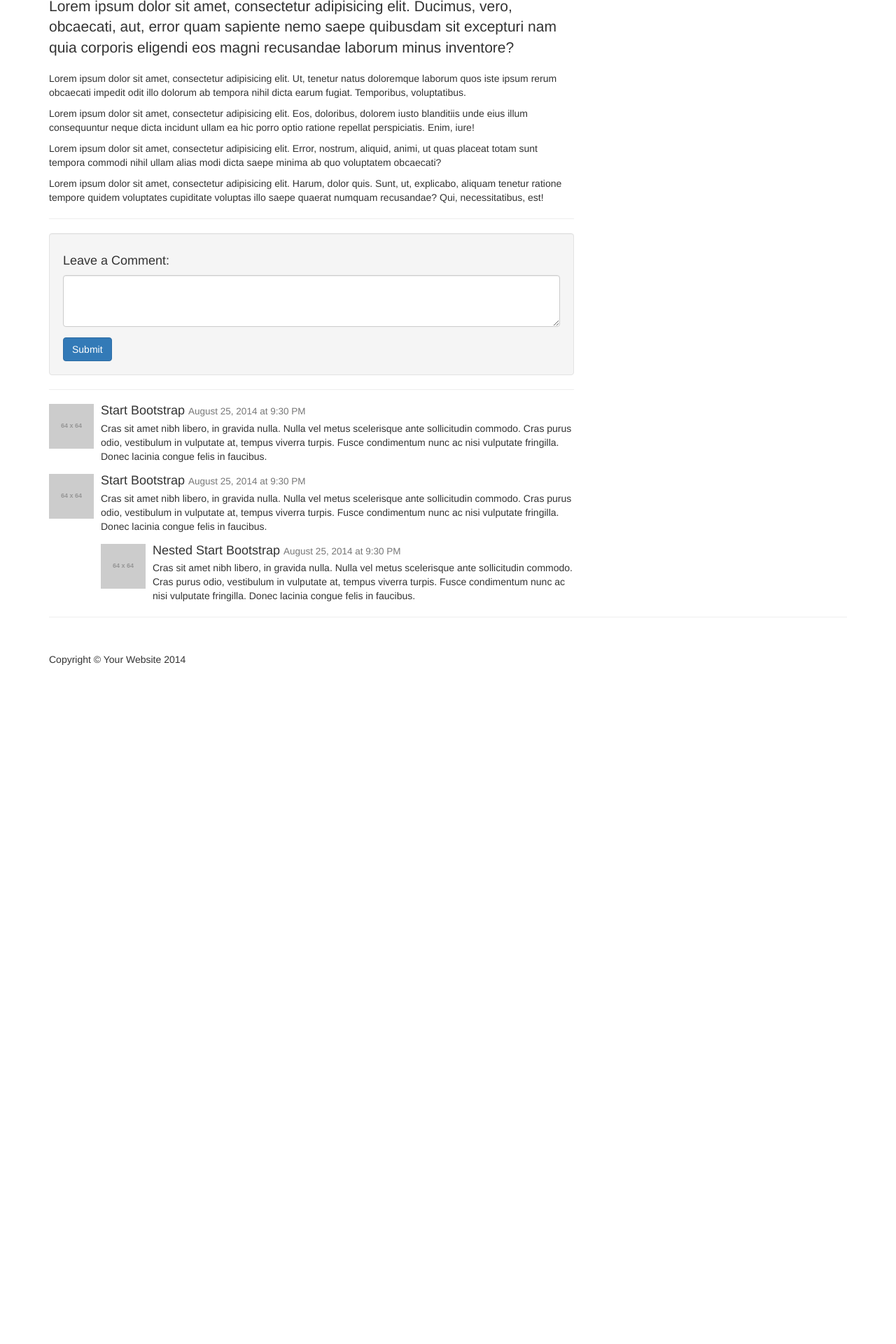
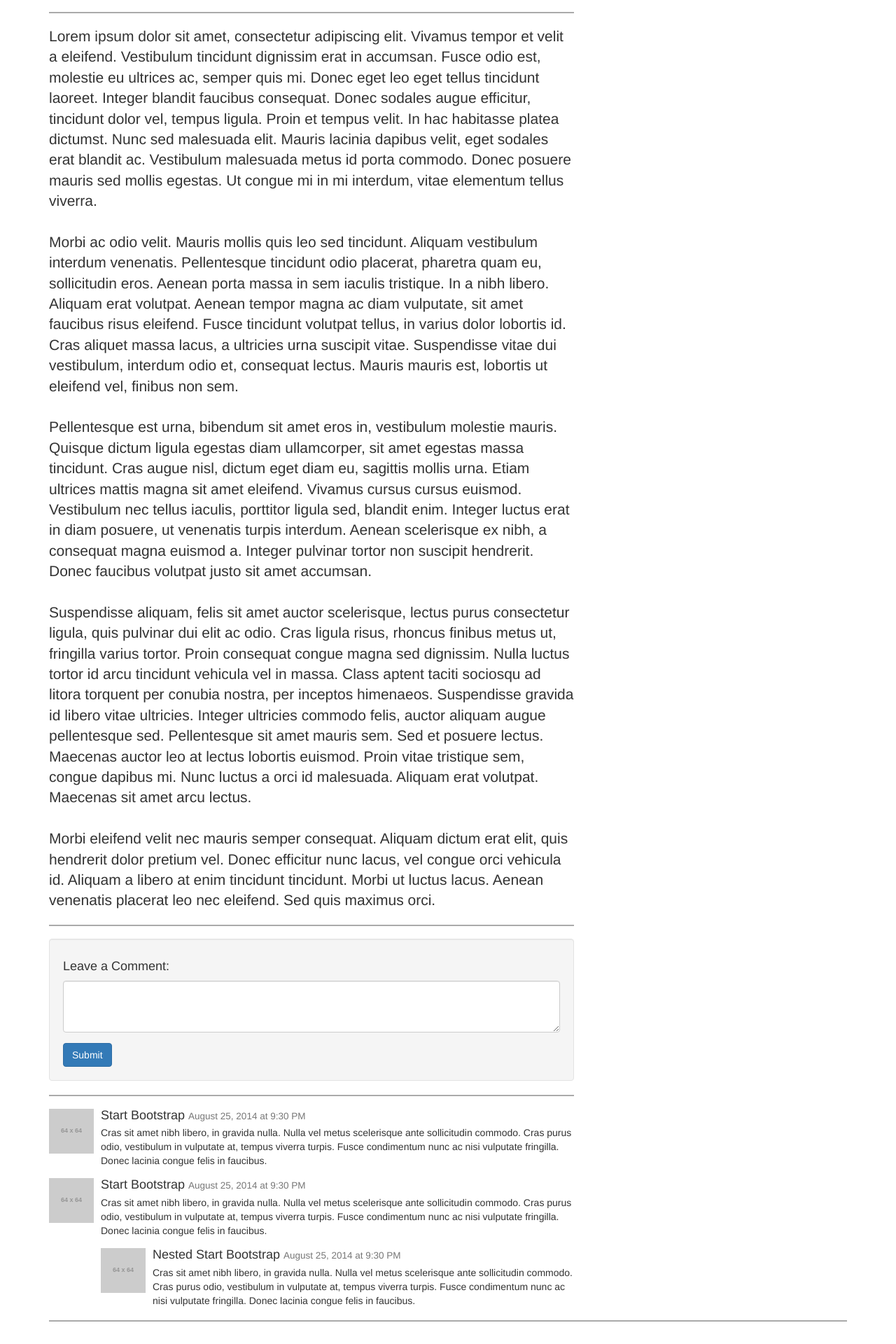
Before and after one commit to talex01/blog, a PHP site: page /post/index.php?post=7 in a window 1280 px wide. Shown: the part 568-2488 px from the top of the page at 70% size. Before the commit the page ends 1518 px from the top, so only its background shows below. Run offline with PHP 8.4, Linux system fonts and the light colour scheme; data comes from the database, SQL or seed files in the repository; grey boxes labelled with a size stand in for pictures from a placeholder-image service; some libraries are stand-ins or nearby versions.

Commit message:
Adaptive post/index.php for blog

```diff
--- a/post/css/blog-post.css
+++ b/post/css/blog-post.css
@@ -11,3 +11,15 @@ body {
 footer {
     margin: 50px 0;
 }
+
+hr {
+    -moz-border-bottom-colors: none;
+    -moz-border-image: none;
+    -moz-border-left-colors: none;
+    -moz-border-right-colors: none;
+    -moz-border-top-colors: none;
+    border-color: #aaaaaa;
+    border-style: solid none;
+    border-width: 1px 0;
+    margin: 18px 0;
+}
--- a/post/index.php
+++ b/post/index.php
@@ -27,19 +27,19 @@
 </head>
 
 <body>
-
 <!-- Navigation -->
 <nav class="navbar navbar-inverse navbar-fixed-top" role="navigation">
     <div class="container">
         <!-- Brand and toggle get grouped for better mobile display -->
         <div class="navbar-header">
-                <button type="button" class="navbar-toggle" data-toggle="collapse" data-target="#bs-example-navbar-collapse-1">
+            <button type="button" class="navbar-toggle" data-toggle="collapse"
+                    data-target="#bs-example-navbar-collapse-1">
                 <span class="sr-only">Toggle navigation</span>
                 <span class="icon-bar"></span>
                 <span class="icon-bar"></span>
                 <span class="icon-bar"></span>
             </button>
-                <a class="navbar-brand" href="#">Start Bootstrap</a>
+            <a class="navbar-brand" href="#">Some Blog</a>
         </div>
         <!-- Collect the nav links, forms, and other content for toggling -->
         <div class="collapse navbar-collapse" id="bs-example-navbar-collapse-1">
@@ -71,31 +71,27 @@
             <!-- Blog Post -->
 
             <!-- Title -->
-                <h1>Blog Post Title</h1>
+            <h1 id="title">Blog Post Title</h1>
 
             <!-- Author -->
             <p class="lead">
-                    by <a href="#">Start Bootstrap</a>
+                by <a href="#">Alexey Trushenko</a>
             </p>
 
             <hr>
 
             <!-- Date/Time -->
-                <p><span class="glyphicon glyphicon-time"></span> Posted on August 24, 2013 at 9:00 PM</p>
+            <p><span class="glyphicon glyphicon-time"></span><span id="date"></span></p>
 
             <hr>
 
             <!-- Preview Image -->
-                <img class="img-responsive" src="http://placehold.it/900x300" alt="">
+            <img id="img" class="img-responsive" src="http://placehold.it/900x300" alt="">
 
             <hr>
 
             <!-- Post Content -->
-                <p class="lead">Lorem ipsum dolor sit amet, consectetur adipisicing elit. Ducimus, vero, obcaecati, aut, error quam sapiente nemo saepe quibusdam sit excepturi nam quia corporis eligendi eos magni recusandae laborum minus inventore?</p>
-                <p>Lorem ipsum dolor sit amet, consectetur adipisicing elit. Ut, tenetur natus doloremque laborum quos iste ipsum rerum obcaecati impedit odit illo dolorum ab tempora nihil dicta earum fugiat. Temporibus, voluptatibus.</p>
-                <p>Lorem ipsum dolor sit amet, consectetur adipisicing elit. Eos, doloribus, dolorem iusto blanditiis unde eius illum consequuntur neque dicta incidunt ullam ea hic porro optio ratione repellat perspiciatis. Enim, iure!</p>
-                <p>Lorem ipsum dolor sit amet, consectetur adipisicing elit. Error, nostrum, aliquid, animi, ut quas placeat totam sunt tempora commodi nihil ullam alias modi dicta saepe minima ab quo voluptatem obcaecati?</p>
-                <p>Lorem ipsum dolor sit amet, consectetur adipisicing elit. Harum, dolor quis. Sunt, ut, explicabo, aliquam tenetur ratione tempore quidem voluptates cupiditate voluptas illo saepe quaerat numquam recusandae? Qui, necessitatibus, est!</p>
+            <p id="content" class="lead"></p>
 
             <hr>
 
@@ -125,7 +121,9 @@
                     <h4 class="media-heading">Start Bootstrap
                         <small>August 25, 2014 at 9:30 PM</small>
                     </h4>
-                        Cras sit amet nibh libero, in gravida nulla. Nulla vel metus scelerisque ante sollicitudin commodo. Cras purus odio, vestibulum in vulputate at, tempus viverra turpis. Fusce condimentum nunc ac nisi vulputate fringilla. Donec lacinia congue felis in faucibus.
+                    Cras sit amet nibh libero, in gravida nulla. Nulla vel metus scelerisque ante sollicitudin commodo.
+                    Cras purus odio, vestibulum in vulputate at, tempus viverra turpis. Fusce condimentum nunc ac nisi
+                    vulputate fringilla. Donec lacinia congue felis in faucibus.
                 </div>
             </div>
 
@@ -138,7 +136,9 @@
                     <h4 class="media-heading">Start Bootstrap
                         <small>August 25, 2014 at 9:30 PM</small>
                     </h4>
-                        Cras sit amet nibh libero, in gravida nulla. Nulla vel metus scelerisque ante sollicitudin commodo. Cras purus odio, vestibulum in vulputate at, tempus viverra turpis. Fusce condimentum nunc ac nisi vulputate fringilla. Donec lacinia congue felis in faucibus.
+                    Cras sit amet nibh libero, in gravida nulla. Nulla vel metus scelerisque ante sollicitudin commodo.
+                    Cras purus odio, vestibulum in vulputate at, tempus viverra turpis. Fusce condimentum nunc ac nisi
+                    vulputate fringilla. Donec lacinia congue felis in faucibus.
                     <!-- Nested Comment -->
                     <div class="media">
                         <a class="pull-left" href="#">
@@ -148,7 +148,9 @@
                             <h4 class="media-heading">Nested Start Bootstrap
                                 <small>August 25, 2014 at 9:30 PM</small>
                             </h4>
-                                Cras sit amet nibh libero, in gravida nulla. Nulla vel metus scelerisque ante sollicitudin commodo. Cras purus odio, vestibulum in vulputate at, tempus viverra turpis. Fusce condimentum nunc ac nisi vulputate fringilla. Donec lacinia congue felis in faucibus.
+                            Cras sit amet nibh libero, in gravida nulla. Nulla vel metus scelerisque ante sollicitudin
+                            commodo. Cras purus odio, vestibulum in vulputate at, tempus viverra turpis. Fusce
+                            condimentum nunc ac nisi vulputate fringilla. Donec lacinia congue felis in faucibus.
                         </div>
                     </div>
                     <!-- End Nested Comment -->
@@ -209,7 +211,8 @@
             <!-- Side Widget Well -->
             <div class="well">
                 <h4>Side Widget Well</h4>
-                    <p>Lorem ipsum dolor sit amet, consectetur adipisicing elit. Inventore, perspiciatis adipisci accusamus laudantium odit aliquam repellat tempore quos aspernatur vero.</p>
+                <p>Lorem ipsum dolor sit amet, consectetur adipisicing elit. Inventore, perspiciatis adipisci accusamus
+                    laudantium odit aliquam repellat tempore quos aspernatur vero.</p>
             </div>
 
         </div>
@@ -223,7 +226,7 @@
     <footer>
         <div class="row">
             <div class="col-lg-12">
-                    <p>Copyright &copy; Your Website 2014</p>
+                <p>Copyright &copy; Alexey Trushenko 2017</p>
             </div>
         </div>
         <!-- /.row -->
@@ -238,6 +241,31 @@
 <!-- Bootstrap Core JavaScript -->
 <script src="js/bootstrap.min.js"></script>
 
+<?php
+$db_path = "sqlite:../db.sqlite";
+$db = new PDO($db_path);
+$db->setAttribute(PDO::ATTR_ERRMODE, PDO::ERRMODE_EXCEPTION);
+
+if (isset($_GET['post'])) {
+    extract($_GET);
+    $st = $db->prepare("SELECT * FROM post WHERE id=$post");
+//    echo $st->queryString;
+    $st->execute();
+}
+
+foreach ($st->fetchAll() as $row){
+//    echo $row['title'];
+    $content = str_replace(array("\r\n", "\r", "\n"), "<br/>", htmlspecialchars($row['content'], ENT_QUOTES));
+    $published_str = date('F d, Y', $row['published_date']) . " at " . date('g:i:s A', $row['published_date']);
+//echo $st['title'];
+?>
+<script>
+    document.getElementById('title').innerHTML = "<?php echo $row['title']; ?>";
+    document.getElementById('content').innerHTML = "<?php echo $content; ?>";
+    document.getElementById('date').innerHTML = "<?php echo $published_str; ?>";
+    document.getElementById('img').setAttribute('src', '../<?php echo $row['image_src']; ?>');
+</script>
+<?php } ?>
 </body>
 
 </html>
```
Lines whose indentation alone changed are shown as unchanged.
